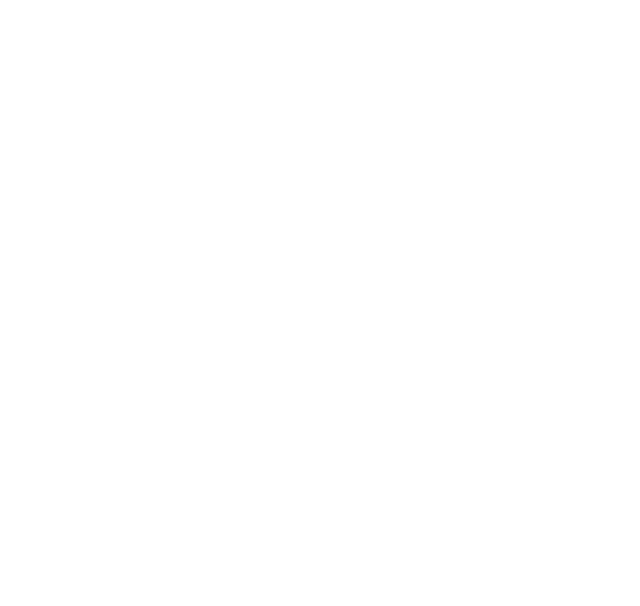
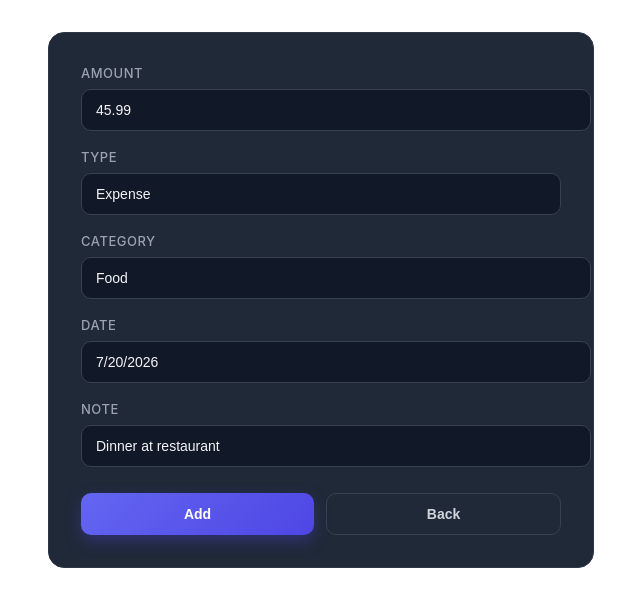
Before and after one commit to pochrahul55-ux/finance-tracker, a React (Vite) app in the folder finance-tracker-app/: page /edit/1 in a window 1280 px wide. Before the commit this address had no page. Shown: the top 606 px of the page, without its empty margins (319-959 px from the left). Built offline with nearby package versions, Linux system fonts and the light colour scheme; data requests are answered from the project's data file.

Commit message:
feat: implement transaction editing functionality, add EditTransaction component and update transaction logic

```diff
--- a/finance-tracker-app/data/db.json
+++ b/finance-tracker-app/data/db.json
@@ -39,14 +39,6 @@
       "category": "Freelance",
       "date": "2026-07-25",
       "note": "Website project payment"
-    },
-    {
-      "amount": 25,
-      "type": "expense",
-      "category": "Movie",
-      "date": "8/2/2026",
-      "note": "Went for movie",
-      "id": "Pm1rM7BspGs"
     }
   ],
   "$schema": "./node_modules/json-server/schema.json"
--- a/finance-tracker-app/src/App.jsx
+++ b/finance-tracker-app/src/App.jsx
@@ -2,6 +2,7 @@
 import "./App.css";
 import Homepage from "./components/Homepage";
 import AddTransactions from "./components/AddTransactions";
+import EditTransaction from "./components/EditTransaction";
 
 function App() {
   return (
@@ -9,6 +10,7 @@
       <Routes>
         <Route path="/" element={<Homepage />}></Route>
         <Route path="/add" element={<AddTransactions />}></Route>
+        <Route path="/edit/:id" element={<EditTransaction />}></Route>
       </Routes>
     </BrowserRouter>
   );
--- a/finance-tracker-app/src/components/AddTransactions.jsx
+++ b/finance-tracker-app/src/components/AddTransactions.jsx
@@ -4,9 +4,18 @@
 import styles from "./AddTransactions.module.css";
 import addNewTransaction from "../utils/AddNewTransaction";
 import { useNavigate } from "react-router-dom";
+import Error from "./Error";
+import updateTransaction from "../utils/UpdateTransaction";
 
-export default function AddTransactions() {
-  const [date, setDate] = useState();
+export default function AddTransactions({ transaction }) {
+  const [transactionInfo, setTransactionInfo] = useState({
+    amount: transaction?.amount || "",
+    type: transaction?.type || "select",
+    category: transaction?.category || "",
+    note: transaction?.note || "",
+  });
+
+  const [date, setDate] = useState(transaction?.date ? new Date(transaction.date) : undefined);
   const [showPicker, setShowPicker] = useState(false);
   const [error, setError] = useState("");
   const navigate = useNavigate();
@@ -15,25 +24,36 @@
     e.preventDefault();
     setError(null);
 
-    const formData = new FormData(e.target);
-    const amount = formData.get("amount");
-    const type = formData.get("type");
-    const category = formData.get("category");
-    const date = formData.get("date");
-    const note = formData.get("note");
+    // const formData = new FormData(e.target);
+    // const amount = formData.get("amount");
+    // const type = formData.get("type");
+    // const category = formData.get("category");
+    // const date = formData.get("date");
+    // const note = formData.get("note");
 
-    if (!amount || type === "select" || !category || !date || !note) return;
+    if (
+      !transactionInfo.amount ||
+      transactionInfo.type === "select" ||
+      !transactionInfo.category ||
+      !date ||
+      !transactionInfo.note
+    )
+      return;
 
     const newTransaction = {
-      amount: Number(amount),
-      type,
-      category,
+      amount: Number(transactionInfo.amount),
+      type: transactionInfo.type,
+      category: transactionInfo.category,
       date,
-      note,
+      note: transactionInfo.note,
     };
 
     try {
-      await addNewTransaction(newTransaction);
+      if (transaction?.id) {
+        await updateTransaction(transaction.id, newTransaction);
+      } else {
+        await addNewTransaction(newTransaction);
+      }
       navigate("/");
     } catch (err) {
       setError(err.message);
@@ -50,12 +70,23 @@
         <label className={styles.label} htmlFor="amount">
           Amount
         </label>
-        <input className={styles.input} type="number" name="amount" />
+        <input
+          value={transactionInfo.amount}
+          className={styles.input}
+          type="number"
+          name="amount"
+          onChange={(e) => setTransactionInfo({ ...transactionInfo, amount: e.target.value })}
+        />
 
         <label className={styles.label} htmlFor="type">
           Type
         </label>
-        <select className={styles.select} name="type">
+        <select
+          value={transactionInfo.type}
+          className={styles.select}
+          name="type"
+          onChange={(e) => setTransactionInfo({ ...transactionInfo, type: e.target.value })}
+        >
           <option value="select">Select</option>
           <option value="expense">Expense</option>
           <option value="income">Income</option>
@@ -64,7 +95,13 @@
         <label className={styles.label} htmlFor="category">
           Category
         </label>
-        <input className={styles.input} type="text" name="category" />
+        <input
+          value={transactionInfo.category}
+          className={styles.input}
+          type="text"
+          name="category"
+          onChange={(e) => setTransactionInfo({ ...transactionInfo, category: e.target.value })}
+        />
 
         <label className={styles.label} htmlFor="date">
           Date
@@ -77,6 +114,7 @@
             readOnly
             value={date ? date.toLocaleDateString() : ""}
             onClick={() => setShowPicker(!showPicker)}
+            onChange={(e) => setTransactionInfo({ ...transactionInfo, date: e.target.value })}
             placeholder="Select a date"
           />
           {showPicker && (
@@ -96,7 +134,13 @@
         <label className={styles.label} htmlFor="note">
           Note
         </label>
-        <input className={styles.input} type="text" name="note" />
+        <input
+          value={transactionInfo.note}
+          className={styles.input}
+          type="text"
+          name="note"
+          onChange={(e) => setTransactionInfo({ ...transactionInfo, note: e.target.value })}
+        />
 
         <div className={styles.buttonRow}>
           <button className={styles.primaryButton}>Add</button>
--- /dev/null
+++ b/finance-tracker-app/src/components/EditTransaction.jsx
@@ -0,0 +1,39 @@
+import { useParams } from "react-router-dom";
+import AddTransactions from "./AddTransactions";
+import { useEffect, useState } from "react";
+import axios from "axios";
+import Loader from "./Loader";
+import Error from "./Error";
+
+const BASE_URL = "http://localhost:8000";
+
+export default function EditTransaction() {
+  const [transaction, setTransaction] = useState({});
+  const [error, setError] = useState("");
+  const [isLoading, setIsLoading] = useState(false);
+  const { id } = useParams();
+
+  useEffect(() => {
+    const fetchData = async () => {
+      try {
+        setError("");
+        setIsLoading(true);
+        const res = await axios.get(`${BASE_URL}/transactions/${id}`);
+        setTransaction(res.data);
+      } catch (err) {
+        setError(err.message);
+      } finally {
+        setIsLoading(false);
+      }
+    };
+    fetchData();
+  }, [id]);
+
+  return (
+    <>
+      {isLoading && <Loader /> }
+      {error && <Error message={error} />}
+      {!isLoading && !error && <AddTransactions transaction={transaction} />}
+    </>
+  );
+}
--- a/finance-tracker-app/src/components/Homepage.jsx
+++ b/finance-tracker-app/src/components/Homepage.jsx
@@ -44,9 +44,9 @@
     <>
       <MoneyBackground />
       <div className={styles.container}>
-        {isLoading ? (
-          <Loader />
-        ) : (
+        {isLoading && <Loader />}
+        {error && <Error message={error} />}
+        {!isLoading && !error && (
           <>
             <BalanceCard totalIncome={totalIncome} totalExpense={totalExpense} />
             <IncomeCard totalIncome={totalIncome} />
@@ -55,7 +55,6 @@
           </>
         )}
       </div>
-      {error && <Error message={error} />}
     </>
   );
 }
--- a/finance-tracker-app/src/components/TransactionsList.jsx
+++ b/finance-tracker-app/src/components/TransactionsList.jsx
@@ -1,6 +1,7 @@
 import styles from "./TransactionsList.module.css";
+import { Link } from "react-router-dom";
 
-export default function TransactionsList({ amount, category, date, type }) {
+export default function TransactionsList({ amount, category, date, type, id }) {
   const formattedDate = new Date(date).toLocaleDateString("en-US", {
     month: "long",
     day: "numeric",
@@ -8,6 +9,7 @@
   });
 
   return (
+    <Link to={`/edit/${id}`}>
       <div className={styles.transactionItem}>
         <div className={styles.transactionLeft}>
           <div className={styles.transactionIcon}>💵</div>
@@ -22,5 +24,6 @@
           {type === "expense" ? "-" : "+"}${amount.toFixed(2)}
         </div>
       </div>
+    </Link>
   );
 }
--- /dev/null
+++ b/finance-tracker-app/src/utils/UpdateTransaction.jsx
@@ -0,0 +1,7 @@
+import axios from "axios";
+const BASE_URL = "http://localhost:8000";
+
+export default async function updateTransaction(id, updatedTransaction) {
+  await axios.put(`${BASE_URL}/transactions/${id}`, updatedTransaction);
+  return null;
+}
```
Lines whose indentation alone changed are shown as unchanged.
